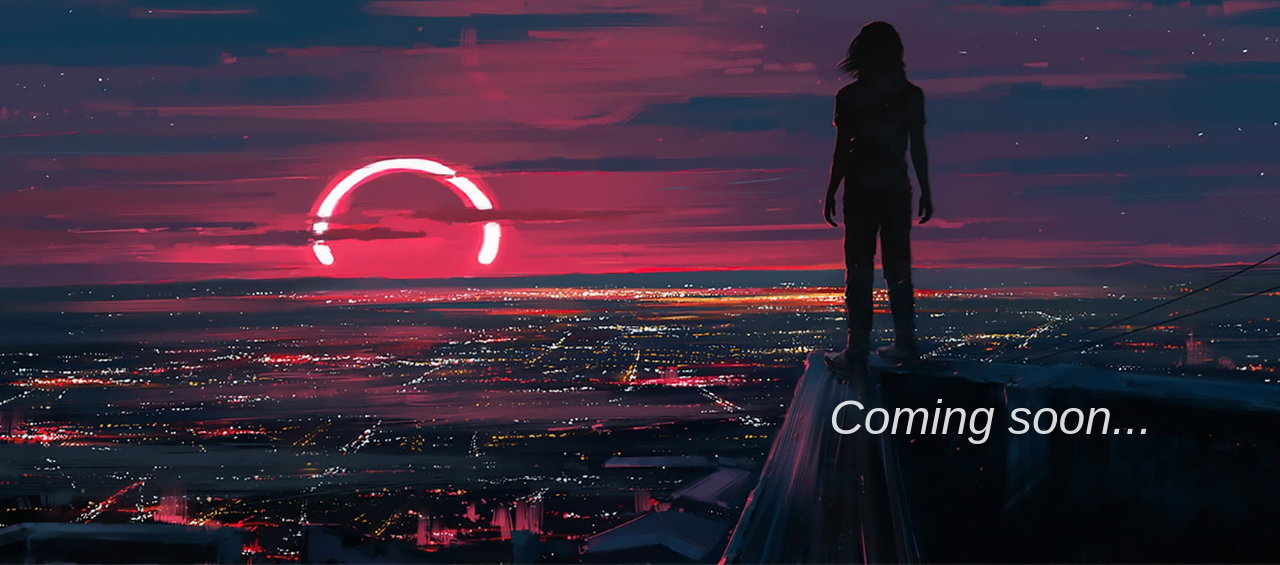
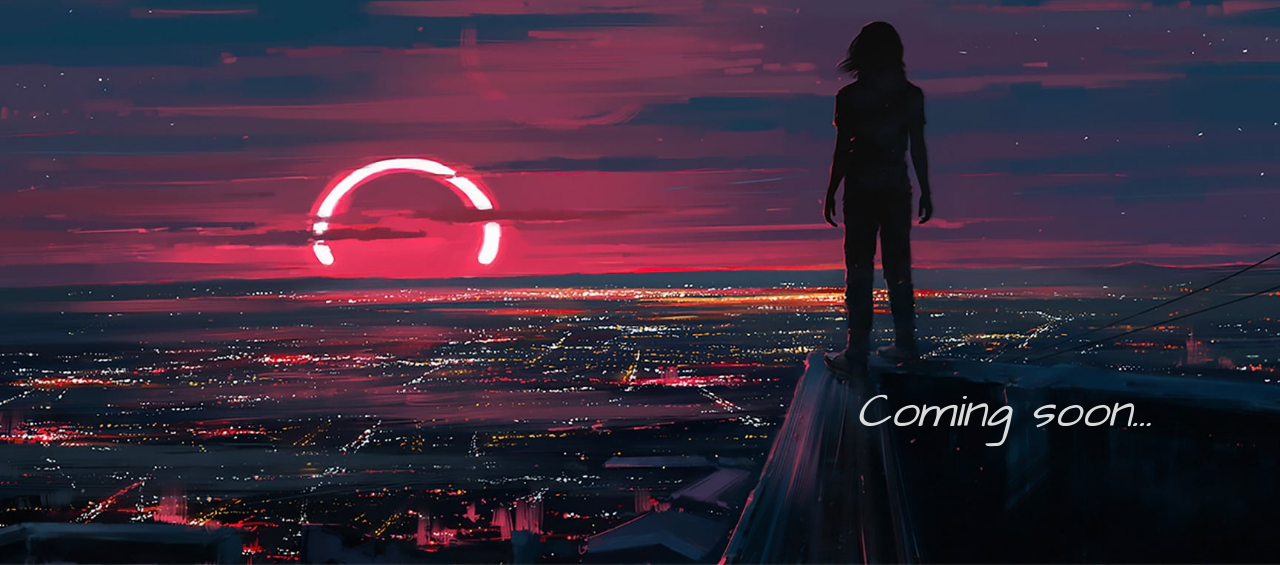
Before and after one commit to weblabio/onfly.uc, a plain HTML site: page docs/index.html in a window 1280 px wide. Shown: the part 235-800 px from the top of the page. Drawn offline with Linux system fonts and the light colour scheme.

Commit message:
change font

```diff
--- a/docs/css/app.css
+++ b/docs/css/app.css
@@ -7,7 +7,7 @@
 
 body {
     overflow: hidden;
-    font-family: Arial;
+    font-family: 'Architects Daughter', cursive;
     background: #0f3652 url(../images/bg.jpg) center no-repeat fixed;
     background-size: cover;
     font-size: 16px;
--- a/docs/index.html
+++ b/docs/index.html
@@ -5,6 +5,9 @@
     <meta name="viewport" content="width=device-width, user-scalable=no, initial-scale=1.0, maximum-scale=1.0, minimum-scale=1.0">
     <meta http-equiv="X-UA-Compatible" content="ie=edge">
     <title>OnFly » Coming Soon</title>
+    <link rel="preconnect" href="https://fonts.googleapis.com">
+    <link rel="preconnect" href="https://fonts.gstatic.com" crossorigin>
+    <link href="https://fonts.googleapis.com/css2?family=Architects+Daughter&display=swap" rel="stylesheet">
     <link rel="stylesheet" href="css/app.css">
 </head>
 <body>
```
